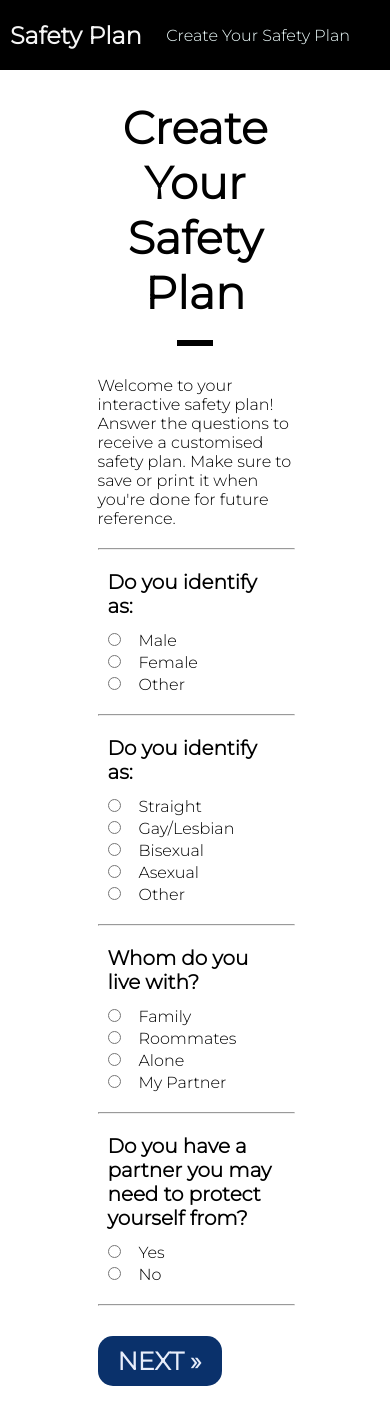
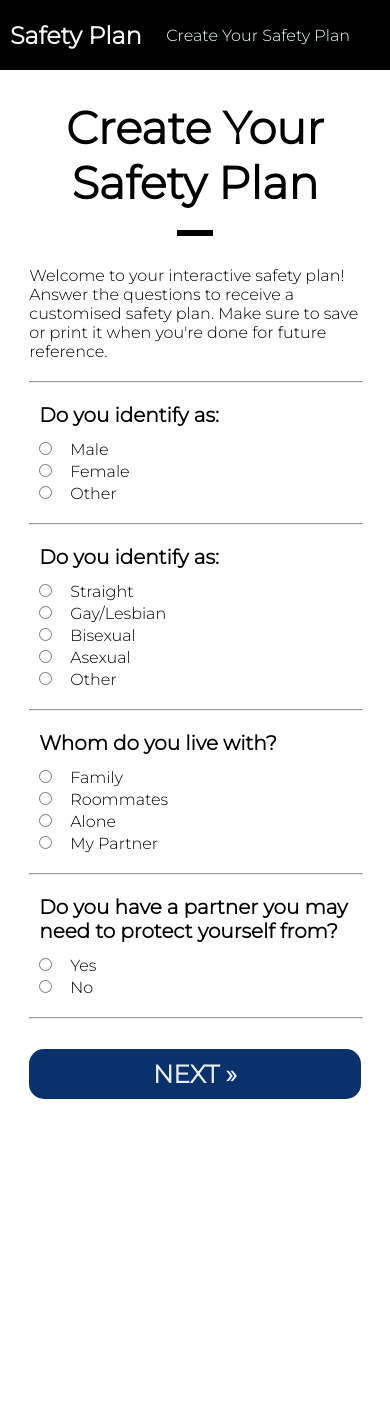
Before and after one commit to splyudovyk/safety-plan, a React (Create React App) app in the folder safety-plan/: page / in a window 390 px wide. Shown: the top 1424 px of the page. After the commit the page ends 1149 px from the top, so only its background shows below. Built offline with nearby package versions, Linux system fonts and the light colour scheme.

Commit message:
Minor Updates
- Responsive design
- Better printing

```diff
--- a/safety-plan/src/App.js
+++ b/safety-plan/src/App.js
@@ -10,9 +10,7 @@ function App() {
       <div className="App">
         <Navbar />
         <div className="content">
-          <Switch>
-            <Route exact path="/"><Create/></Route>
-          </Switch>
+          <Create/>
         </div>
       </div>
     </Router>
--- a/safety-plan/src/index.css
+++ b/safety-plan/src/index.css
@@ -3,7 +3,7 @@
 * {
   margin:0;
   font-family: 'Montserrat';
-
+  overflow-wrap: break-word;
 }
 
 .navbar {
@@ -38,21 +38,6 @@
   margin-top:90px;
 }
 
-.blog-list {
-  width: 60vw;
-  margin:auto;
-}
-
-.blog-list h1 {
-  text-align: center;
-}
-
-.blog-preview {
-  margin:10px 0;
-  background: lightblue;
-  padding: 20px 3vw;
-  border-radius: 3vw;
-}
 
 
 .create {
@@ -206,3 +191,44 @@ input, textarea {
 .indentedlist {
   margin-left:30px;
 }
+
+
+@media only screen and (max-width: 1100px)  {
+  hr, .create, .question-container {
+    width: 65vw;
+  }
+}
+
+@media only screen and (max-width: 800px)  {
+  hr, .create, .question-container {
+    width: 72vw;
+  }
+}
+
+@media only screen and (max-width: 600px)  {
+  hr, .create, .question-container {
+    width: 85vw;
+  }
+  .buttons{
+    flex-direction: column;
+  }
+  .prev-button {
+    margin-bottom: 10px;
+  }
+}
+
+
+@media only print {
+  hr, .create, .question-container {
+    width: 85vw;
+  }
+  .navbar{
+    display: none;
+  }
+  .printbtndiv {
+    display:none;
+  }
+  .content {
+    margin-top:20px;
+  }
+}
```
